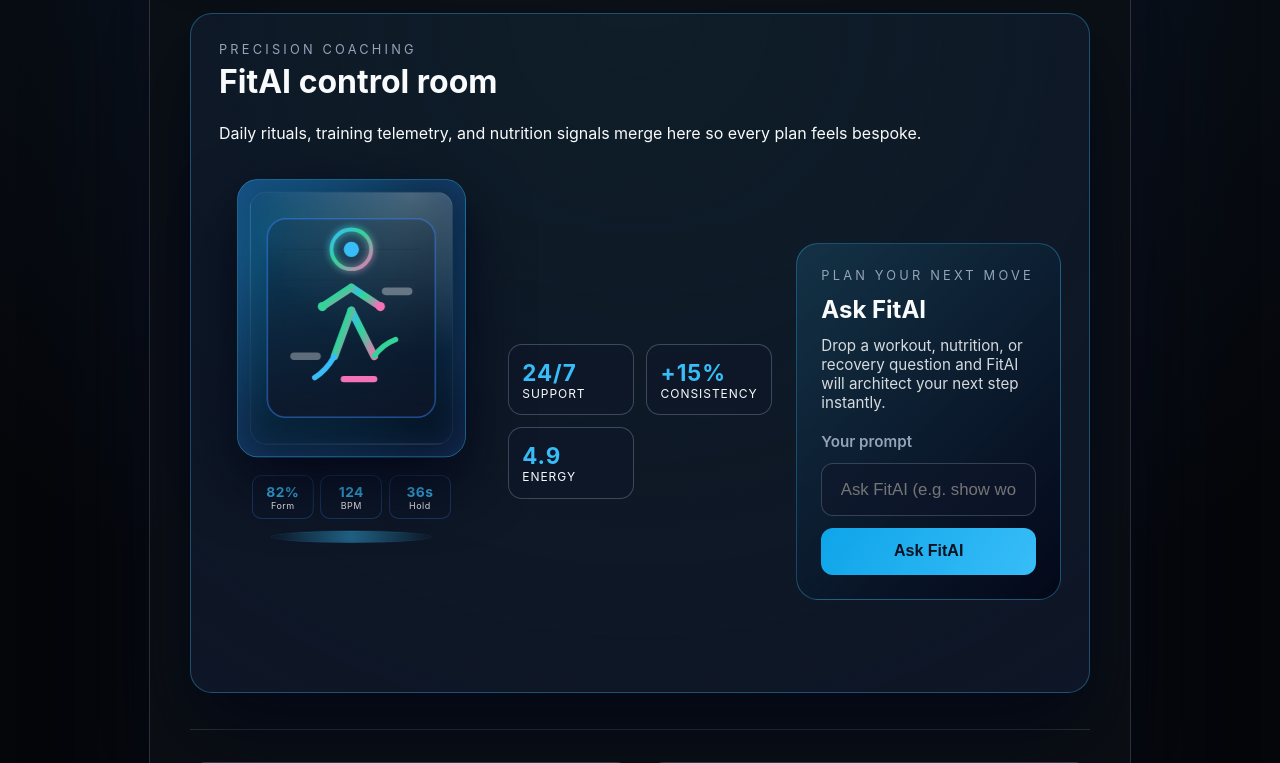
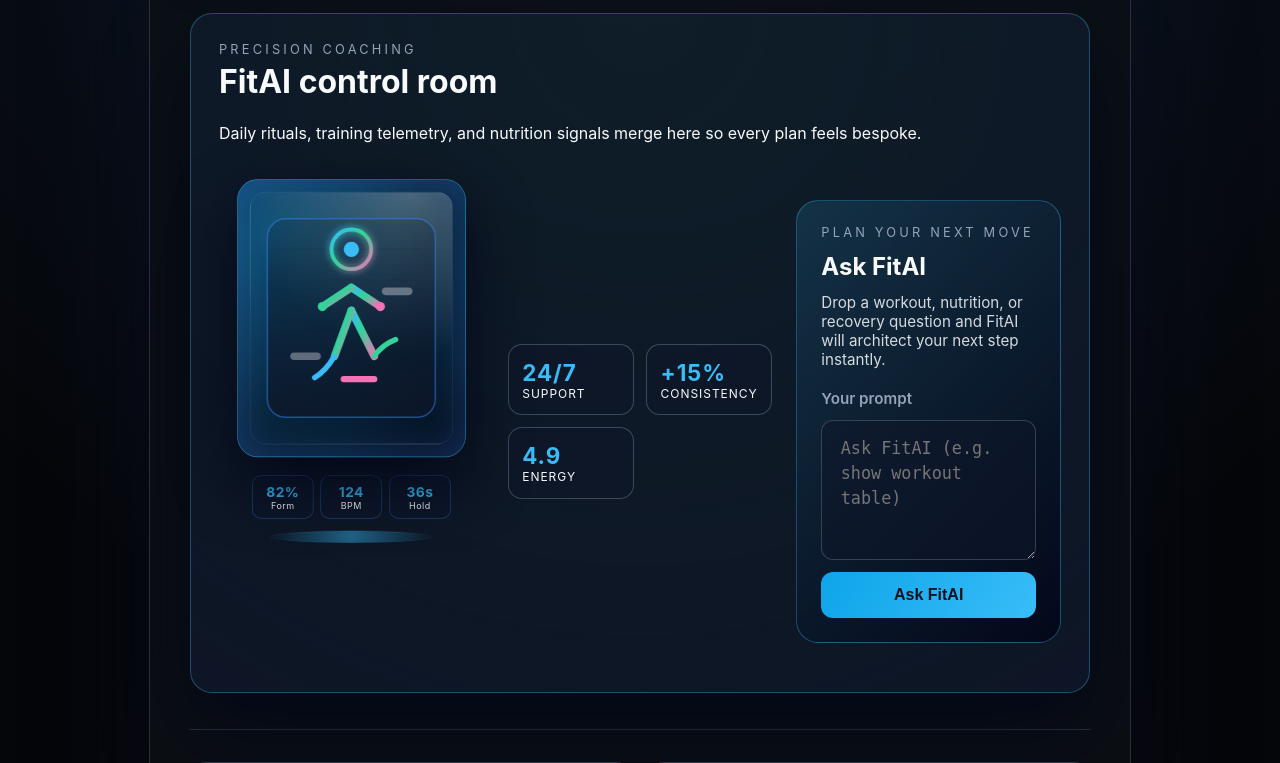
Before and after one commit to yp0505/smart-fitness-coach, a FastAPI app: page / in a window 1280 px wide. Shown: the part 219-982 px from the top of the page. Run offline with FastAPI, Linux system fonts and the light colour scheme; some libraries are stand-ins or nearby versions.

Commit message:
Enlarge Ask FitAI prompt box

```diff
--- a/templates/index.html
+++ b/templates/index.html
@@ -105,7 +105,8 @@
       color: var(--muted);
     }
 
-    input[type="text"] {
+    input[type="text"],
+    textarea {
       font-size: 1.05rem;
       padding: 0.95rem 1.15rem;
       border-radius: 12px;
@@ -118,9 +119,16 @@
       box-sizing: border-box;
     }
 
-    input[type="text"]:focus {
+    input[type="text"]:focus,
+    textarea:focus {
       border-color: var(--accent);
       box-shadow: 0 0 0 3px rgba(56, 189, 248, 0.35);
+    }
+
+    textarea {
+      min-height: 140px;
+      resize: vertical;
+      line-height: 1.5;
     }
 
     button {
@@ -602,7 +610,7 @@
               <p>Drop a workout, nutrition, or recovery question and FitAI will architect your next step instantly.</p>
               <form method="post">
                 <label for="query">Your prompt</label>
-                <input type="text" id="query" name="query" placeholder="Ask {{ coach_name }} (e.g. show workout table)" required />
+                <textarea id="query" name="query" placeholder="Ask {{ coach_name }} (e.g. show workout table)" required></textarea>
                 <button type="submit">Ask {{ coach_name }}</button>
               </form>
             </div>
```
